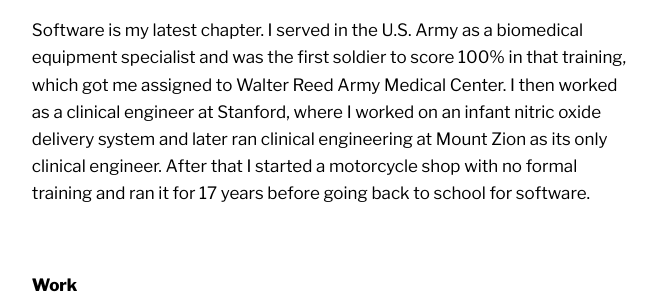
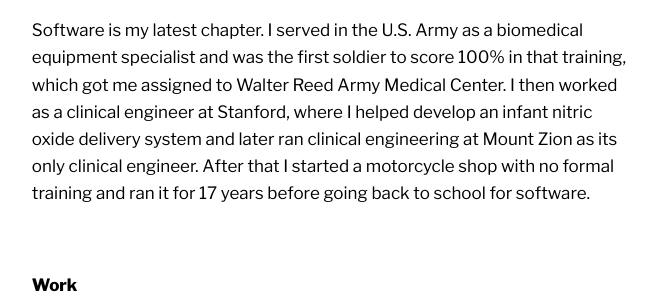
Before and after one commit to tlweave2/tim-portfolio-website, a Spring Boot app: page / in a window 1280 px wide. Shown: the part 473-773 px from the top of the page, without its empty margins (109-765 px from the left). Run offline with Spring Boot 4, Linux system fonts and the light colour scheme.

Commit message:
Reword Stanford sentence in background paragraph
Co-Authored-By: Claude Opus 5.5 <noreply@anthropic.com>
Claude-Session: https://claude.ai/code/session_01JFHQcKB68UeugKTuHkwLh2

```diff
--- a/src/main/resources/templates/home.html
+++ b/src/main/resources/templates/home.html
@@ -134,7 +134,7 @@
         <div class="intro">
             <p>I work mostly in Java and Spring Boot, TypeScript and React, and Python, with PostgreSQL underneath. I built both products by myself and I still run them.</p>
             <p>I finish a Master of Computer Science at Arizona State in December 2026, and I can start full-time now. I'm open to relocating.</p>
-            <p>Software is my latest chapter. I served in the U.S. Army as a biomedical equipment specialist and was the first soldier to score 100% in that training, which got me assigned to Walter Reed Army Medical Center. I then worked as a clinical engineer at Stanford, where I worked on an infant nitric oxide delivery system and later ran clinical engineering at Mount Zion as its only clinical engineer. After that I started a motorcycle shop with no formal training and ran it for 17 years before going back to school for software.</p>
+            <p>Software is my latest chapter. I served in the U.S. Army as a biomedical equipment specialist and was the first soldier to score 100% in that training, which got me assigned to Walter Reed Army Medical Center. I then worked as a clinical engineer at Stanford, where I helped develop an infant nitric oxide delivery system and later ran clinical engineering at Mount Zion as its only clinical engineer. After that I started a motorcycle shop with no formal training and ran it for 17 years before going back to school for software.</p>
         </div>
 
         <h2 id="work">Work</h2>
```
